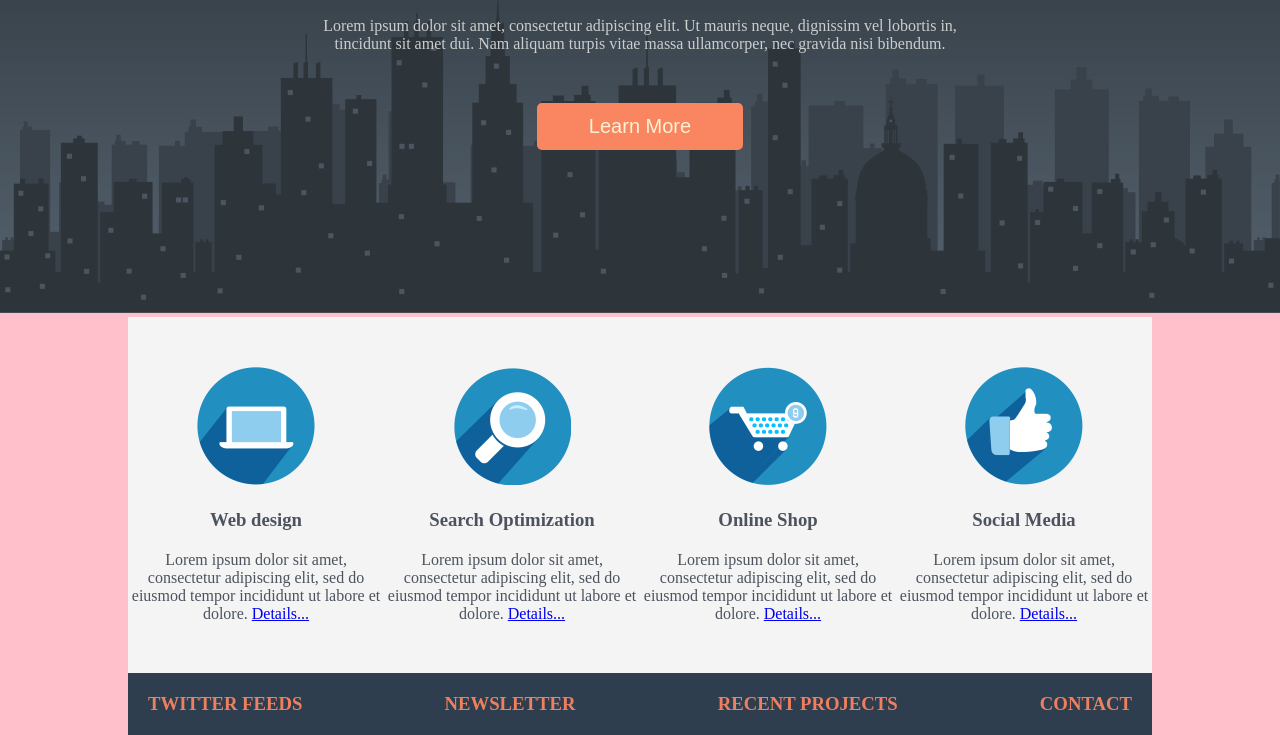
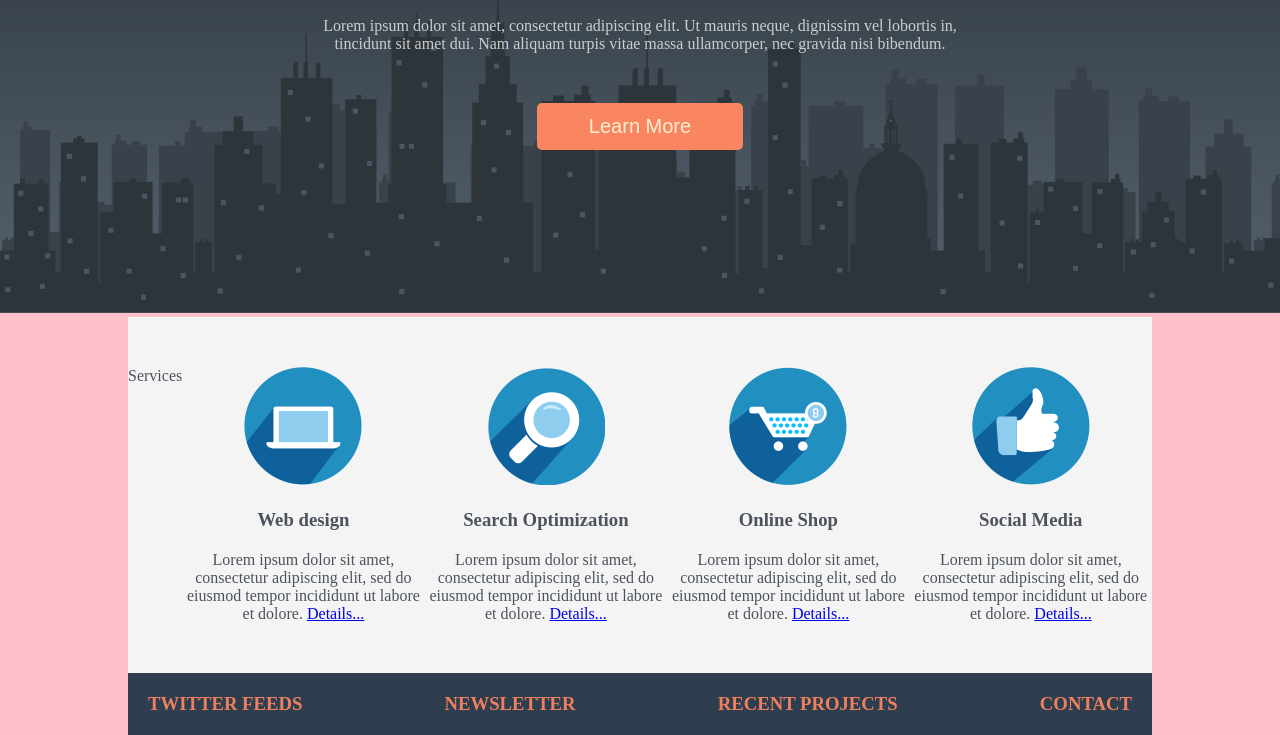
Before and after one commit to DiGreyer/psd-html, a plain HTML site: page index.html in a window 1280 px wide. Shown: the part 240-975 px from the top of the page. Drawn offline with Linux system fonts and the light colour scheme.

Commit message:
first commit

```diff
--- a/index.html
+++ b/index.html
@@ -33,7 +33,9 @@
         </header>
 
         <main>
+
             <div id="services">
+                <div id="services-bytton">Services</div>
                 <div id="design">
                     <img src="images/design.png" alt="Web Design" />
                     <h3>Web design</h3>
```
